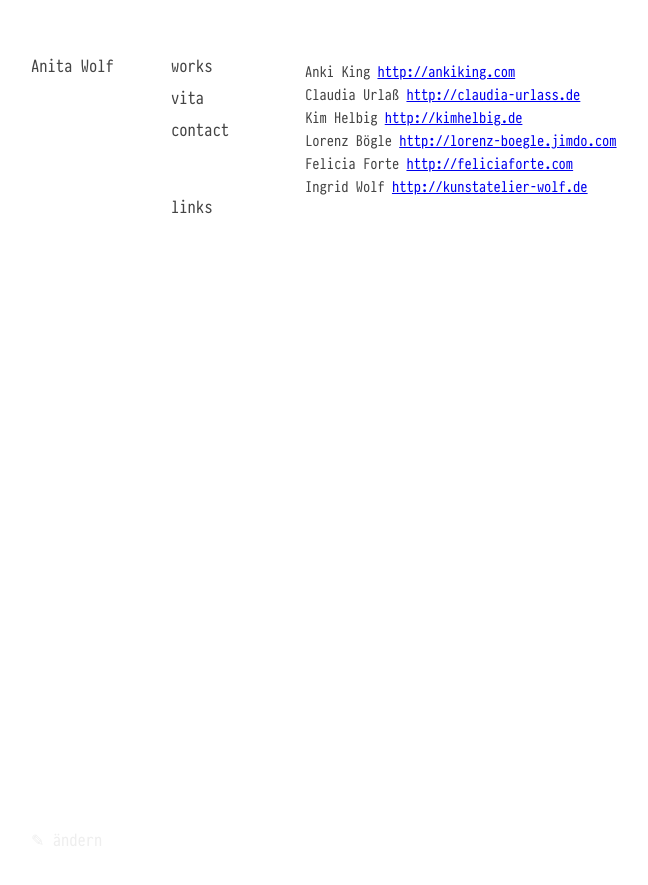
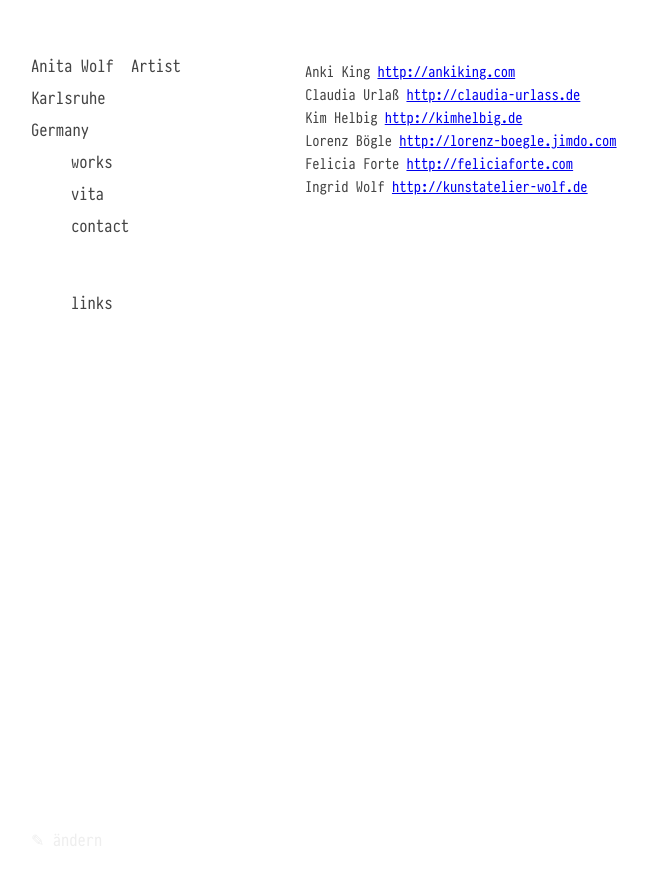
Before and after one commit to gwofaw/gwofaw.github.io, a Jekyll site: the page built from links.md, in a window 1280 px wide. Shown: the top 885 px of the page, without its empty margins (129-777 px from the left). Built offline with Jekyll 4.4.1, drawn with Linux system fonts in a browser that asks for light colours.

Commit message:
Update default.html

```diff
--- a/_layouts/default.html
+++ b/_layouts/default.html
@@ -14,7 +14,16 @@
 
 <body>
 <aside>
-  <h1><a href=/>Anita Wolf</a></h1>
+
+
+  <div itemscope itemtype="http://schema.org/Person">
+    <h1><a itemprop="url" href="http://vanitaswolf.de"><span itemprop="name">Anita Wolf</span></a></h1>
+    <div itemprop="jobtitle">Artist</div>
+    <div itemprop="address" itemscope itemtype="http://schema.org/PostalAddress">
+    <div><span itemprop="addressLocality">Karlsruhe</span></div><div itemprop="addressCountry">Germany</div>
+  </div>
+  </div>
+
   <nav>
     <ul>
       <li><a href=/works>works</a></li>
```
